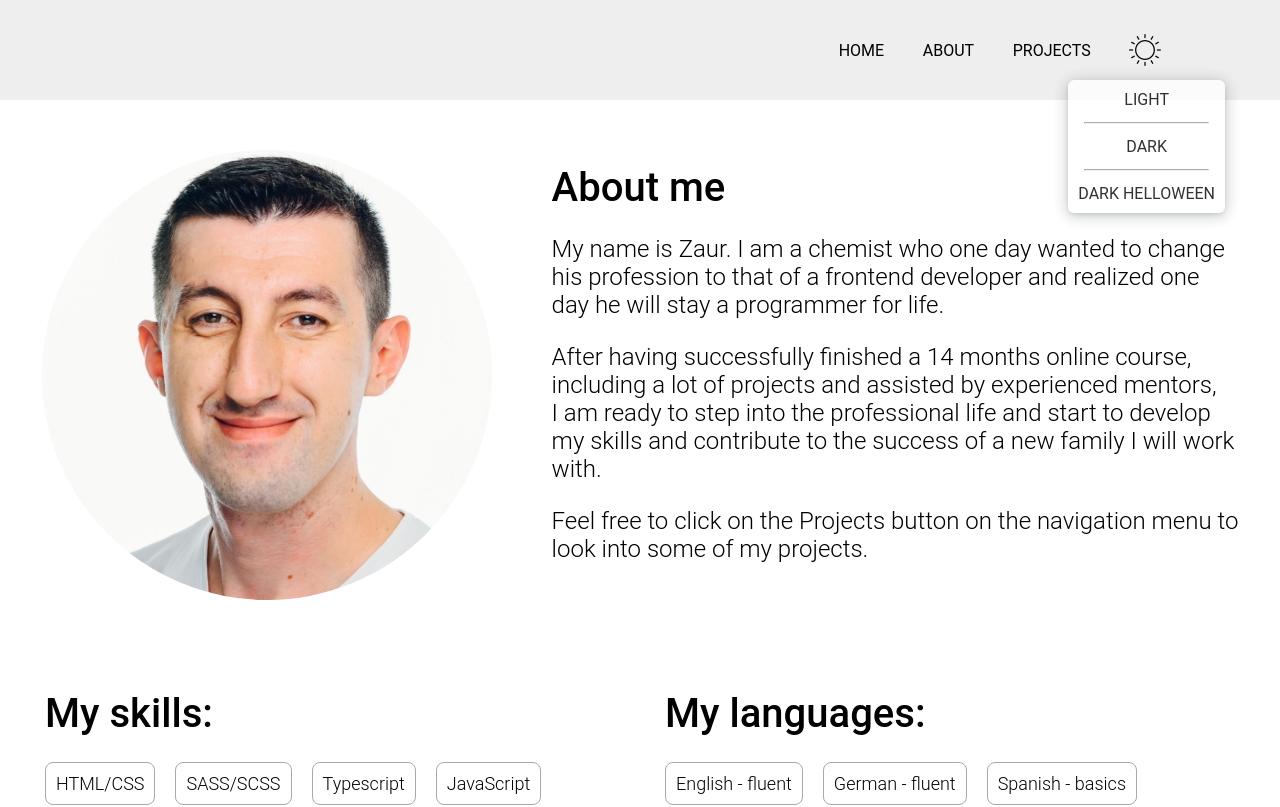
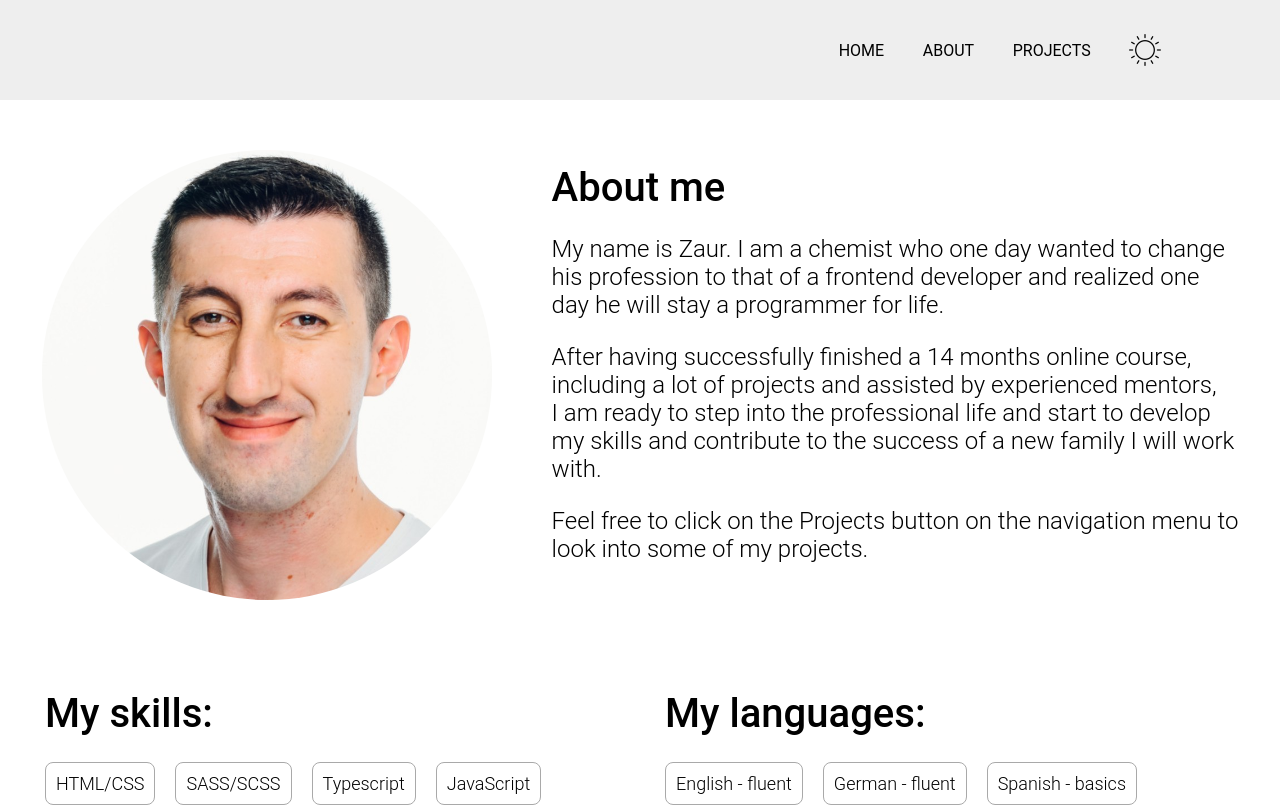
Before and after one commit to pizarrosch/portfolio, a Next.js app: page /about in a window 1280 px wide. Shown: the top 807 px of the page. Built offline with nearby package versions, Linux system fonts and the light colour scheme.

Commit message:
Show/hide dropdown menu on click

```diff
--- a/src/components/Header/Header.tsx
+++ b/src/components/Header/Header.tsx
@@ -2,8 +2,16 @@ import s from './Header.module.scss';
 import Link from "next/link";
 import ThemeMenuButton from "@/components/Theme/Theme Menu Button/ThemeMenuButton";
 import DropdownList from "@/components/Theme/Dropdown List/DropdownList";
+import {useState} from "react";
 
 export default function Header() {
+
+    const [isVisible, setIsVisible] = useState(false);
+
+    function toggleIsVisible() {
+        setIsVisible(prev => !prev);
+    }
+
     return (
         <div className={s.root}>
             <nav className={s.navigation}>
@@ -16,8 +24,8 @@ export default function Header() {
                 <Link href='/projects'>
                     <div className={s.menu}>Projects</div>
                 </Link>
-                <ThemeMenuButton />
-                <DropdownList />
+                <ThemeMenuButton onClick={toggleIsVisible}/>
+                <DropdownList isDropdownVisible={isVisible} setIsDropdownVisible={setIsVisible}/>
             </nav>
         </div>
     )
--- a/src/components/Theme/Dropdown List/DropdownList.module.scss
+++ b/src/components/Theme/Dropdown List/DropdownList.module.scss
@@ -10,7 +10,7 @@
   gap: 5px;
   position: absolute;
   top: 80px;
-  right: 55px;
+  right: 40px;
   text-align: center;
   background-color: white;
   opacity: 0.8;
--- a/src/components/Theme/Dropdown List/DropdownList.tsx
+++ b/src/components/Theme/Dropdown List/DropdownList.tsx
@@ -1,18 +1,34 @@
 import s from './DropdownList.module.scss';
 import {switchTheme} from "@/redux/slices/themeSlice";
 import {useAppDispatch} from "@/hooks/hooks";
+import {Dispatch, SetStateAction, useState} from "react";
 
-export default function DropdownList() {
+type TProps = {
+  isDropdownVisible: boolean,
+  setIsDropdownVisible: Dispatch<SetStateAction<boolean>>
+}
 
-    const dispatch = useAppDispatch();
+export default function DropdownList({isDropdownVisible, setIsDropdownVisible}: TProps) {
+
+  const [isVisible, setIsVisible] = useState(false);
+  const dispatch = useAppDispatch();
 
   return (
-    <div className={s.rootVisible}>
-      <span className={s.listItem} onClick={() => dispatch(switchTheme('light'))}>Light</span>
+    <div className={isDropdownVisible ? s.rootVisible : s.rootInvisible}>
+      <span className={s.listItem} onClick={() => {
+        dispatch(switchTheme('light'));
+        setIsDropdownVisible(false);
+      }}>Light</span>
       <hr className={s.line}/>
-      <span className={s.listItem} onClick={() => dispatch(switchTheme('dark'))}>Dark</span>
+      <span className={s.listItem} onClick={() => {
+        dispatch(switchTheme('dark'));
+        setIsDropdownVisible(false);
+      }}>Dark</span>
       <hr className={s.line}/>
-      <span className={s.listItem} onClick={() => dispatch(switchTheme('darkHelloween'))}>Dark Helloween</span>
+      <span className={s.listItem} onClick={() => {
+        dispatch(switchTheme('darkHelloween'));
+        setIsDropdownVisible(false);
+      }}>Dark Helloween</span>
     </div>
   )
 }
--- a/src/components/Theme/Theme Menu Button/ThemeMenuButton.tsx
+++ b/src/components/Theme/Theme Menu Button/ThemeMenuButton.tsx
@@ -4,14 +4,15 @@ import moon from '../../../../public/assets/night-mode.png';
 import pumpkin from '../../../../public/assets/jack-o-lantern.png';
 import {useAppSelector} from "@/hooks/hooks";
 import {RootState} from "@/redux/store";
+import {useState} from "react";
 
-export default function ThemeMenuButton() {
+export default function ThemeMenuButton({onClick}: {onClick: () => void}) {
 
   const actualTheme = useAppSelector((state: RootState) => state.theme);
 
   return (
-    actualTheme.theme === 'light' ? <Image src={sun} alt='sun'/> :
-      actualTheme.theme === 'dark' ? <Image src={moon} alt='moon'/> :
-        <Image src={pumpkin} alt='pumpkin'/>
+    actualTheme.theme === 'light' ? <Image src={sun} alt='sun' onClick={onClick}/> :
+      actualTheme.theme === 'dark' ? <Image src={moon} alt='moon' onClick={onClick}/> :
+        <Image src={pumpkin} alt='pumpkin' onClick={onClick}/>
   )
 }
--- a/src/pages/styles/index.module.scss
+++ b/src/pages/styles/index.module.scss
@@ -45,6 +45,6 @@
   }
 
   .switchCircleWrapperOn {
-    background-color: #63f363;
+    background-color: #eeeeee;
   }
 }
```
